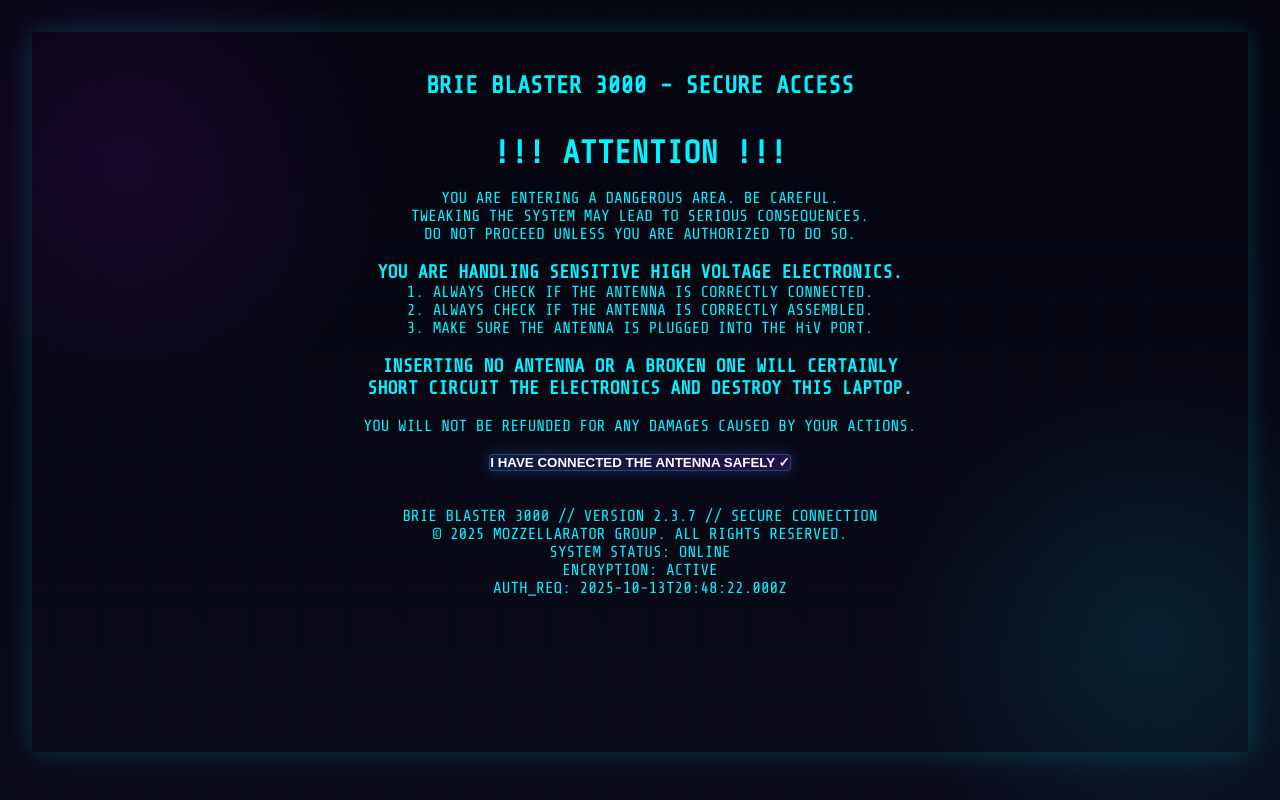
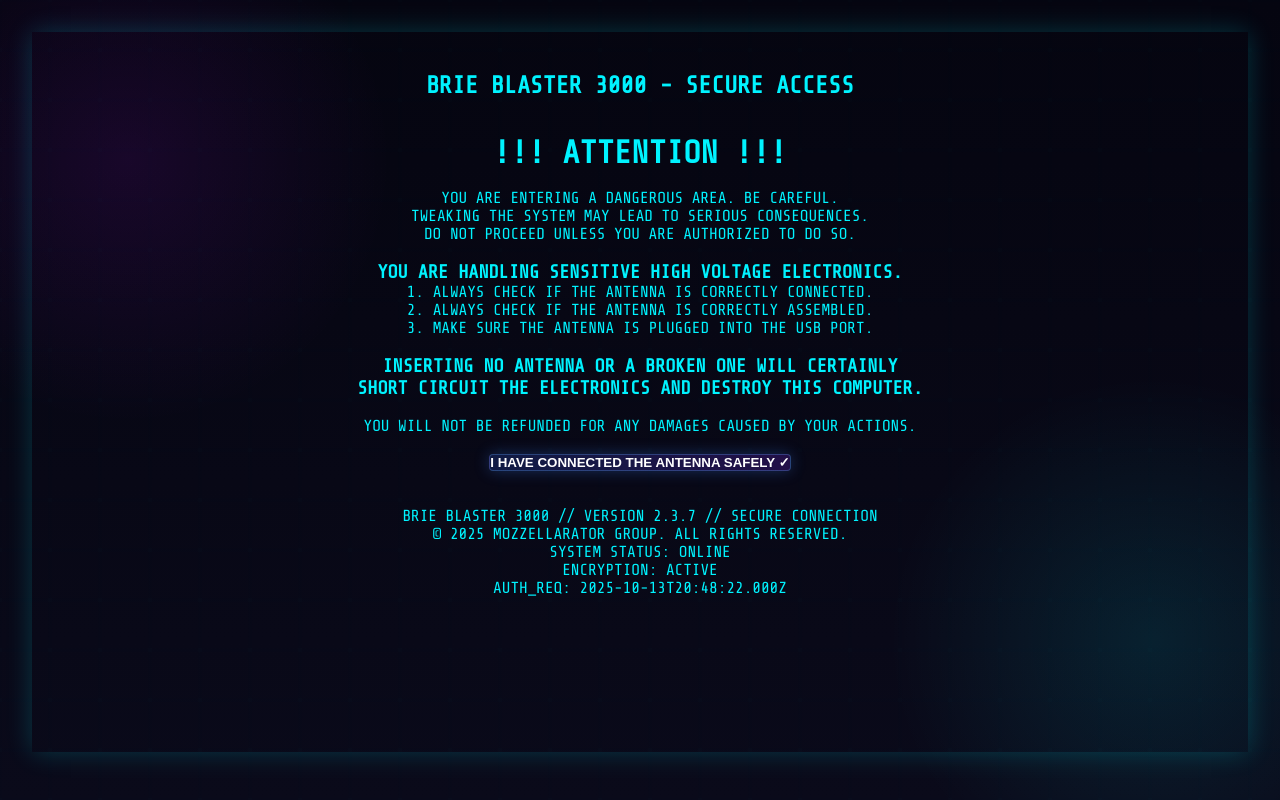
Before and after one commit to Kwantux/escaperoom-konvent, a React (Vite) app: page /antenna in a window 1280 px wide. Built offline with nearby package versions, Linux system fonts and the light colour scheme.

Commit message:
Change HiV to USB and Laptop to Computer

```diff
--- a/src/pages/AntennaWarn.tsx
+++ b/src/pages/AntennaWarn.tsx
@@ -32,12 +32,12 @@ export function AntennaWarn() {
           2. ALWAYS CHECK IF THE ANTENNA IS CORRECTLY ASSEMBLED.
         </p>
         <p>
-          3. MAKE SURE THE ANTENNA IS PLUGGED INTO THE HiV PORT.
+          3. MAKE SURE THE ANTENNA IS PLUGGED INTO THE USB PORT.
         </p>
 
         <br/>
         <h3>
-          INSERTING NO ANTENNA OR A BROKEN ONE WILL CERTAINLY<br/>SHORT CIRCUIT THE ELECTRONICS AND DESTROY THIS LAPTOP.
+          INSERTING NO ANTENNA OR A BROKEN ONE WILL CERTAINLY<br/>SHORT CIRCUIT THE ELECTRONICS AND DESTROY THIS COMPUTER.
         </h3>
         <br/>
         <p>
```
